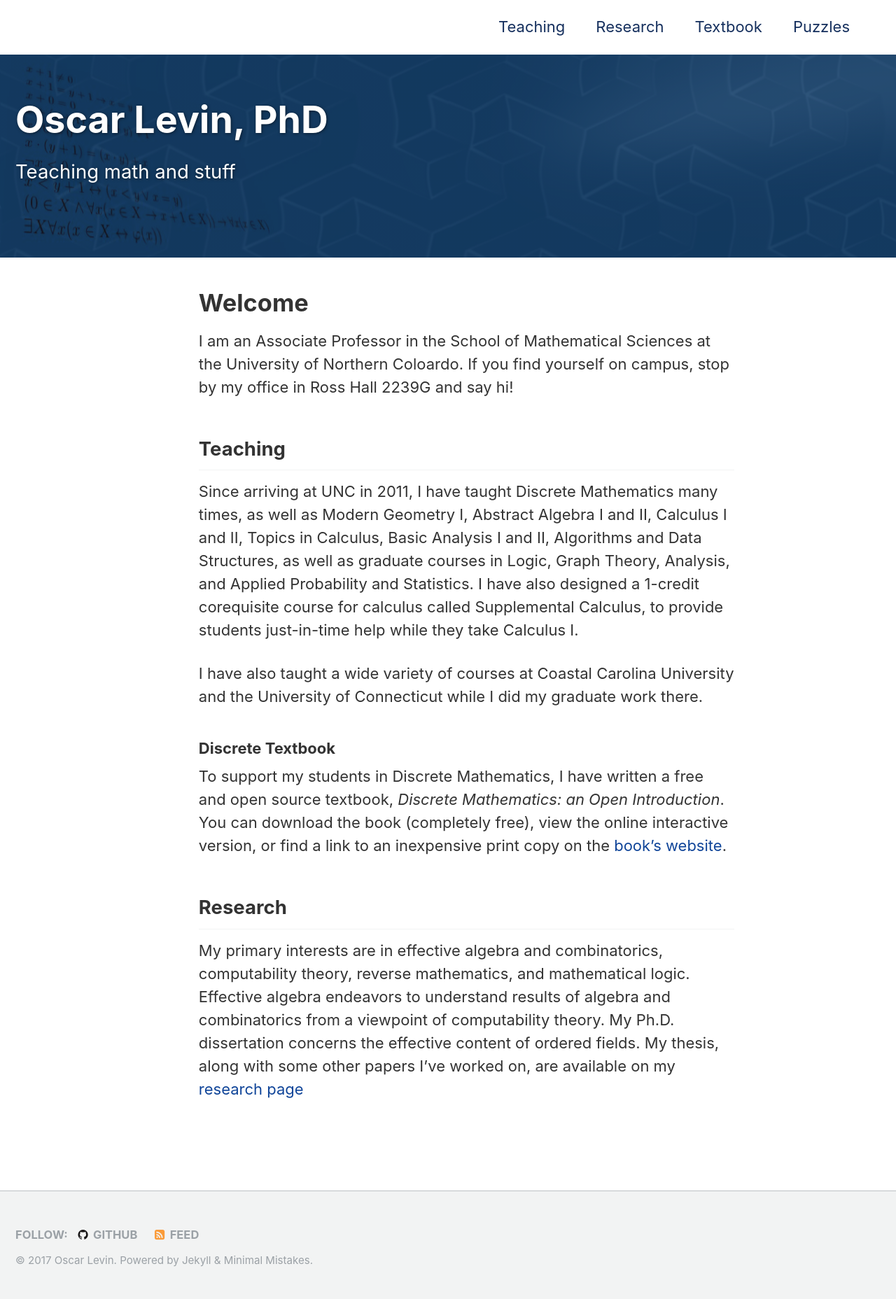
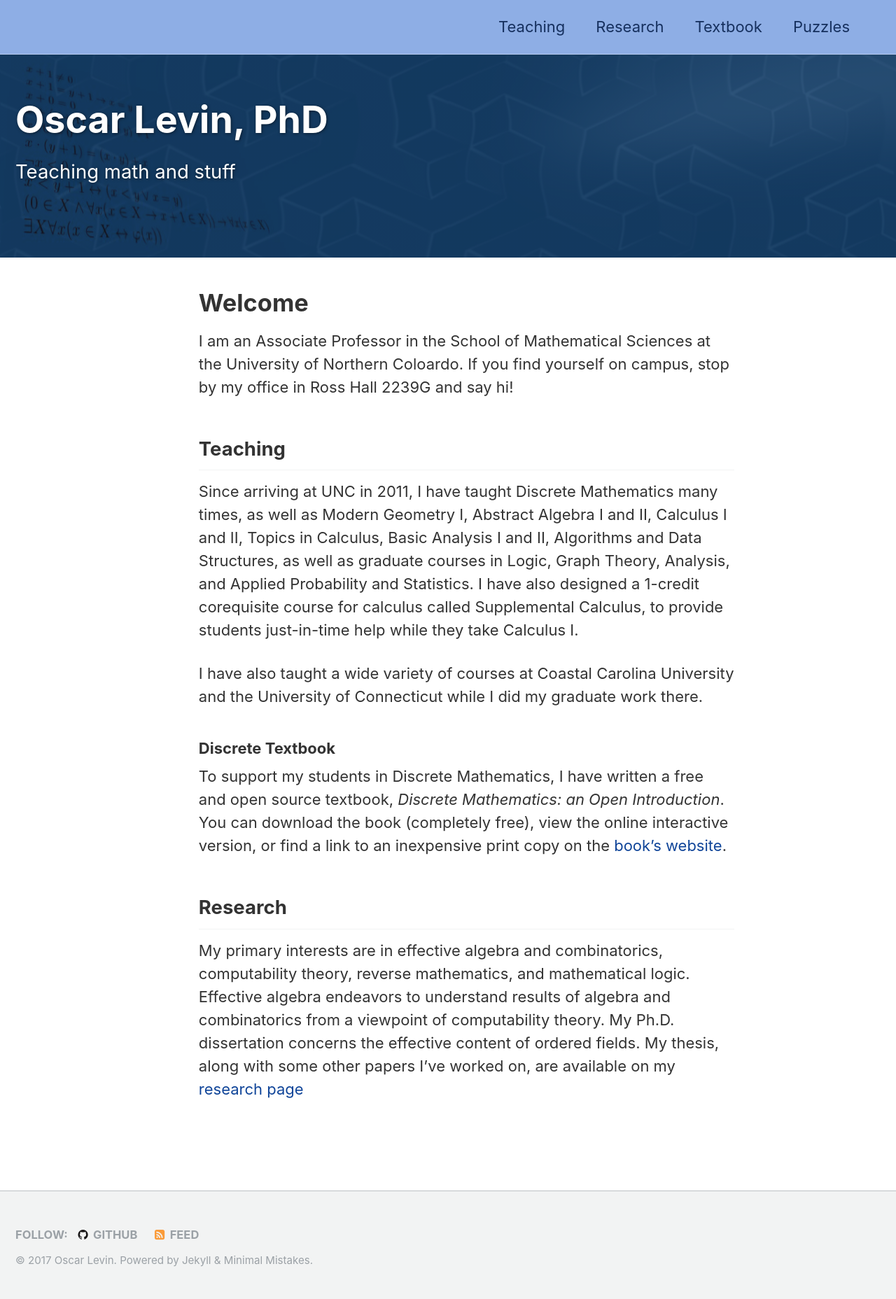
Before and after one commit to oscarlevin/oscarlevin.github.io, a Jekyll site: the page built from index.md, in a window 1280 px wide. Shown: the whole page at 70% size. Built offline with Jekyll 4.4.1, drawn with Linux system fonts in a browser that asks for light colours.

Commit message:
change nav color

```diff
--- a/_sass/minimal-mistakes/_variables.scss
+++ b/_sass/minimal-mistakes/_variables.scss
@@ -57,7 +57,7 @@ $dark-blue                  : #16305e;
 
 $body-color                 : #fff !default;
 $background-color           : #fff !default;
-$nav-background-color       : lighten($dark-blue, 90%);
+$nav-background-color       : lighten($dark-blue, 50%);
 $code-background-color      : #fafafa !default;
 $code-background-color-dark : $light-gray !default;
 $text-color                 : $very-dark-gray !default;
```
Also changed, not shown: assets/images/atlanta.png.
